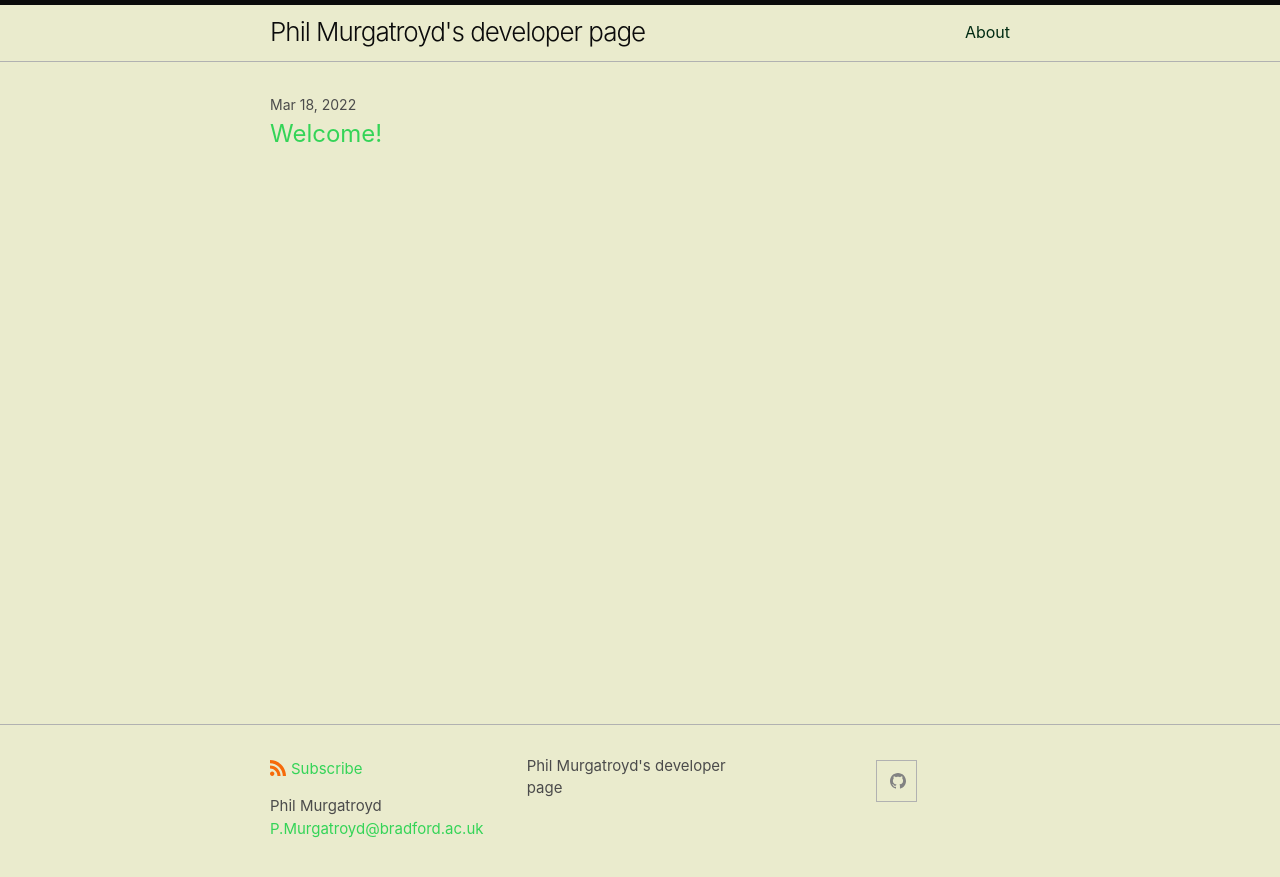
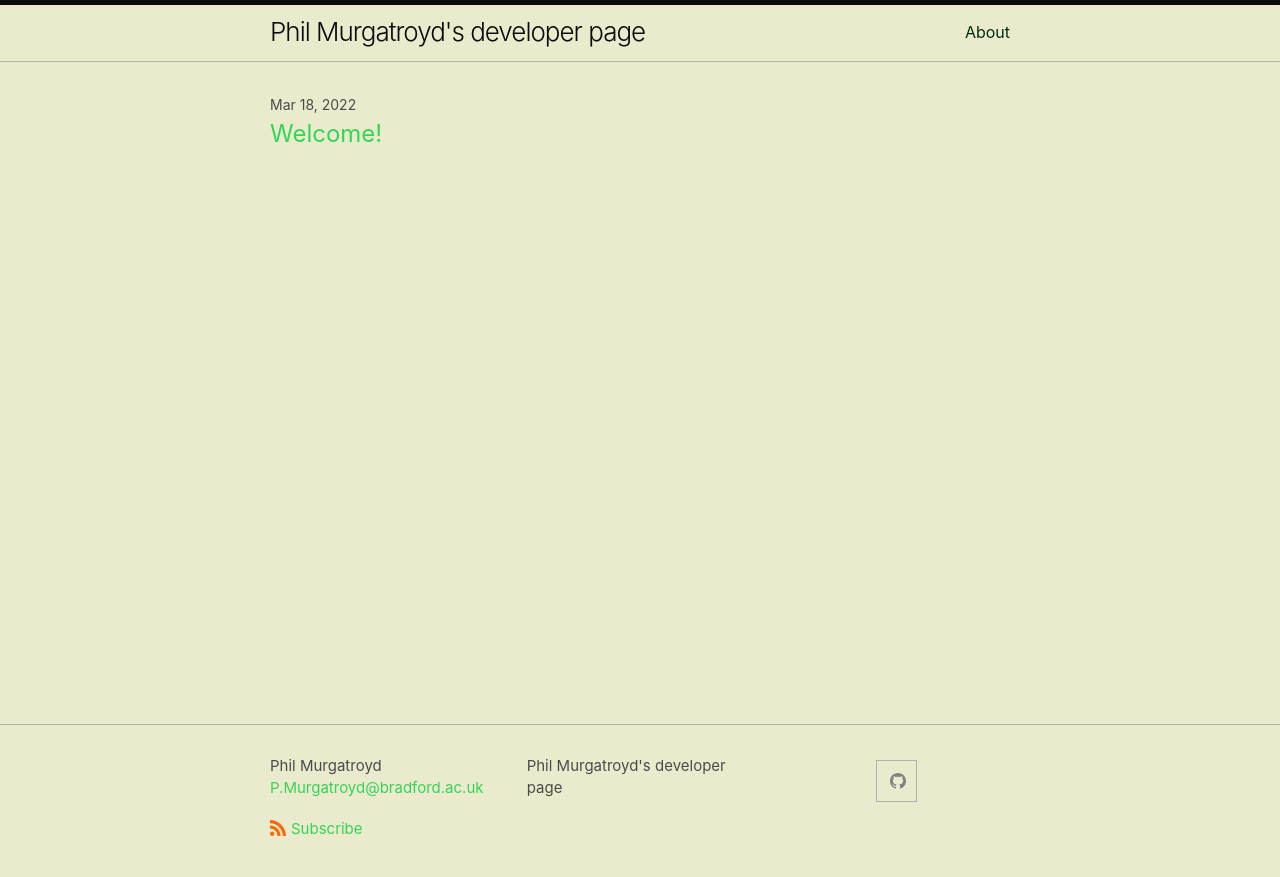
Before and after one commit to ELFdev001/ELFdev001.github.io, a Jekyll site: the page built from index.markdown, in a window 1280 px wide. Shown: the top 877 px of the page. Built offline with Jekyll 4.4.1, drawn with Linux system fonts in a browser that asks for light colours.

Commit message:
Update footer.html

```diff
--- a/_includes/footer.html
+++ b/_includes/footer.html
@@ -5,13 +5,6 @@
 
     <div class="footer-col-wrapper">
       <div class="footer-col">
-        <p class="feed-subscribe">
-          <a href="{{ 'feed.xml' | relative_url }}">
-            <svg class="svg-icon orange">
-              <use xlink:href="{{ 'assets/minima-social-icons.svg#rss' | relative_url }}"></use>
-            </svg><span>Subscribe</span>
-          </a>
-        </p>
 
       {%- if site.author %}
         <ul class="contact-list">
@@ -23,6 +16,15 @@
           {%- endif %}
         </ul>
       {%- endif %}
+
+      <p class="feed-subscribe">
+        <a href="{{ 'feed.xml' | relative_url }}">
+          <svg class="svg-icon orange">
+            <use xlink:href="{{ 'assets/minima-social-icons.svg#rss' | relative_url }}"></use>
+          </svg><span>Subscribe</span>
+        </a>
+      </p>
+
       </div>
       <div class="footer-col">
         <p>{{ site.description | escape }}</p>
```
